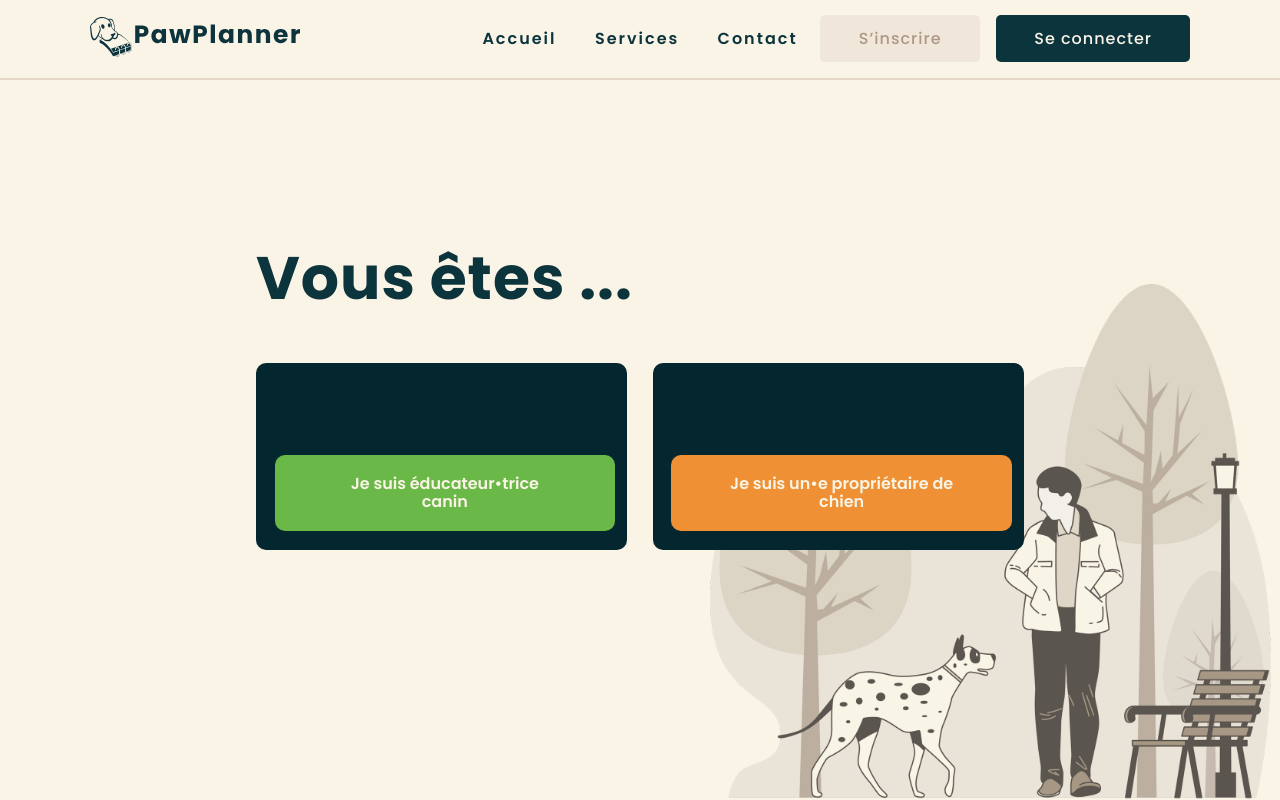
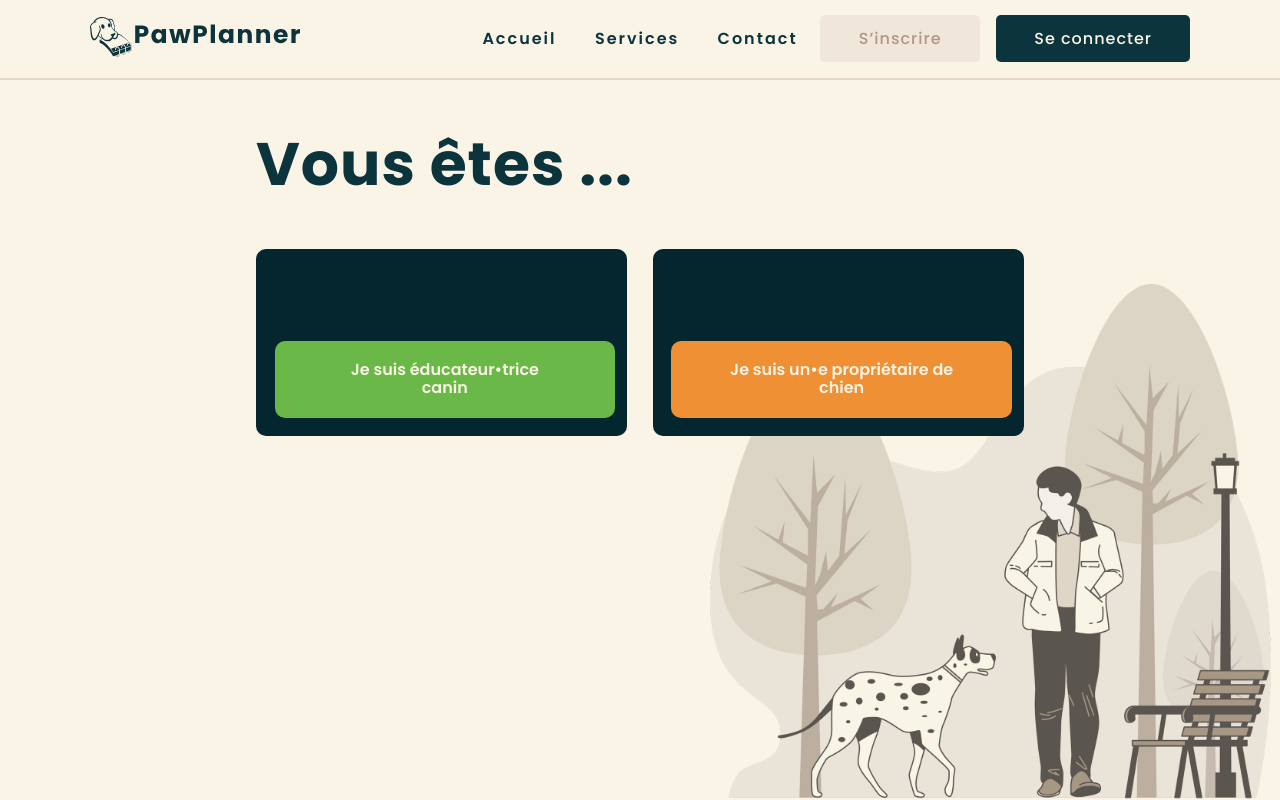
Before and after one commit to WildCodeSchool/cdajs-2405-projet-la-meute, a React (Vite) app in the folder client/: page /registration in a window 1280 px wide. Built offline with nearby package versions, Linux system fonts and the light colour scheme.

Commit message:
new header only layout

```diff
--- a/client/src/layouts/WelcomePage/Header.scss
+++ b/client/src/layouts/WelcomePage/Header.scss
@@ -76,3 +76,8 @@
         color: $primary-light;
     }
 }
+
+.welcomePageHeaderLayout__main main {
+    margin-block-start: $welcomePageHeaderHeight;
+    height: calc(100vh - #{$welcomePageHeaderHeight}); // #{} shows the calculation in developer tools
+}
--- /dev/null
+++ b/client/src/layouts/WelcomePage/WelcomePageHeaderLayout.tsx
@@ -0,0 +1,13 @@
+import Header from "@/layouts/WelcomePage/Header";
+import { Outlet } from "react-router-dom";
+
+export default function WelcomePageHeaderLayout() {
+	return (
+		<>
+			<Header />
+			<section className="welcomePageHeaderLayout__main">
+				<Outlet />
+			</section>
+		</>
+	);
+}
--- a/client/src/pages/Login/Login.scss
+++ b/client/src/pages/Login/Login.scss
@@ -1,7 +1,6 @@
 @import "@style";
 
 .login {
-    min-height: 90vh;
     background-image: url("@/assets/illustrations/chien-attendant-sages-restaurant-proprietaires.png");
     background-size: 50%;
     background-position: bottom right;
@@ -9,7 +8,6 @@
     display: flex;
     flex-direction: column;
     align-items: center;
-    margin-block-start: 10vh;
 
     &__logo {
         width: 30rem;
@@ -31,5 +29,4 @@
     .login {
         background-size: contain;
     }
-
 }
--- a/client/src/pages/Login/Login.tsx
+++ b/client/src/pages/Login/Login.tsx
@@ -2,7 +2,6 @@ import "./Login.scss";
 import Form from "@/components/_molecules/Form/Form";
 import TextInput from "@/components/_atoms/Inputs/TextInput/TextInput";
 import Button from "@/components/_atoms/Button/Button";
-import Header from "@/layouts/WelcomePage/Header";
 import { useRef } from "react";
 import { useMutation } from "@apollo/client";
 import { LOGIN } from "@/graphQL/mutations/user";
@@ -37,8 +36,6 @@ export default function Login() {
 	}
 
 	return (
-		<>
-			<Header />
 		<main className="login">
 			<Form
 				className="login__form"
@@ -57,6 +54,5 @@ export default function Login() {
 				</p>
 			</Form>
 		</main>
-		</>
 	);
 }
--- a/client/src/pages/Registration/Registration.scss
+++ b/client/src/pages/Registration/Registration.scss
@@ -1,7 +1,6 @@
 @import "@style";
 
 .registration {
-    min-height: 100vh;
     background-image: url("@/assets/illustrations/promeneur-proprietaire-se-baladant-avec-son-chien-au-parc.png");
     background-size: 45%;
     background-position: bottom right;
@@ -9,7 +8,6 @@
     display: flex;
     flex-direction: column;
     align-items: center;
-    justify-content: center;
 }
 
 .registration__section--choice {
--- a/client/src/pages/Registration/Registration.tsx
+++ b/client/src/pages/Registration/Registration.tsx
@@ -3,13 +3,10 @@ import Form from "@/components/_molecules/Form/Form";
 import "./Registration.scss";
 import TextInput from "@/components/_atoms/Inputs/TextInput/TextInput";
 import Button from "@/components/_atoms/Button/Button";
-import Header from "@/layouts/WelcomePage/Header";
 
 function Registration() {
 	const [role, setRole] = useState<"trainer" | "owner" | null>(null);
 	return (
-		<>
-			<Header />
 		<main className="registration">
 			{!role ? (
 				<>
@@ -68,7 +65,6 @@ function Registration() {
 				</Form>
 			)}
 		</main>
-		</>
 	);
 }
 
--- a/client/src/styles/_variables.scss
+++ b/client/src/styles/_variables.scss
@@ -58,6 +58,7 @@ $atoms-radius: 10px;
 $windows-radius: 20px;
 $blocks-margin: 2rem;
 $btn-height: 2rem;
+$welcomePageHeaderHeight: 10vh;
 
 // Transparent variables renaming
 $background-color: $primary-light;
```
Also changed, not shown: client/src/main.tsx (+16 -9 lines). Lines whose indentation alone changed are shown as unchanged.
